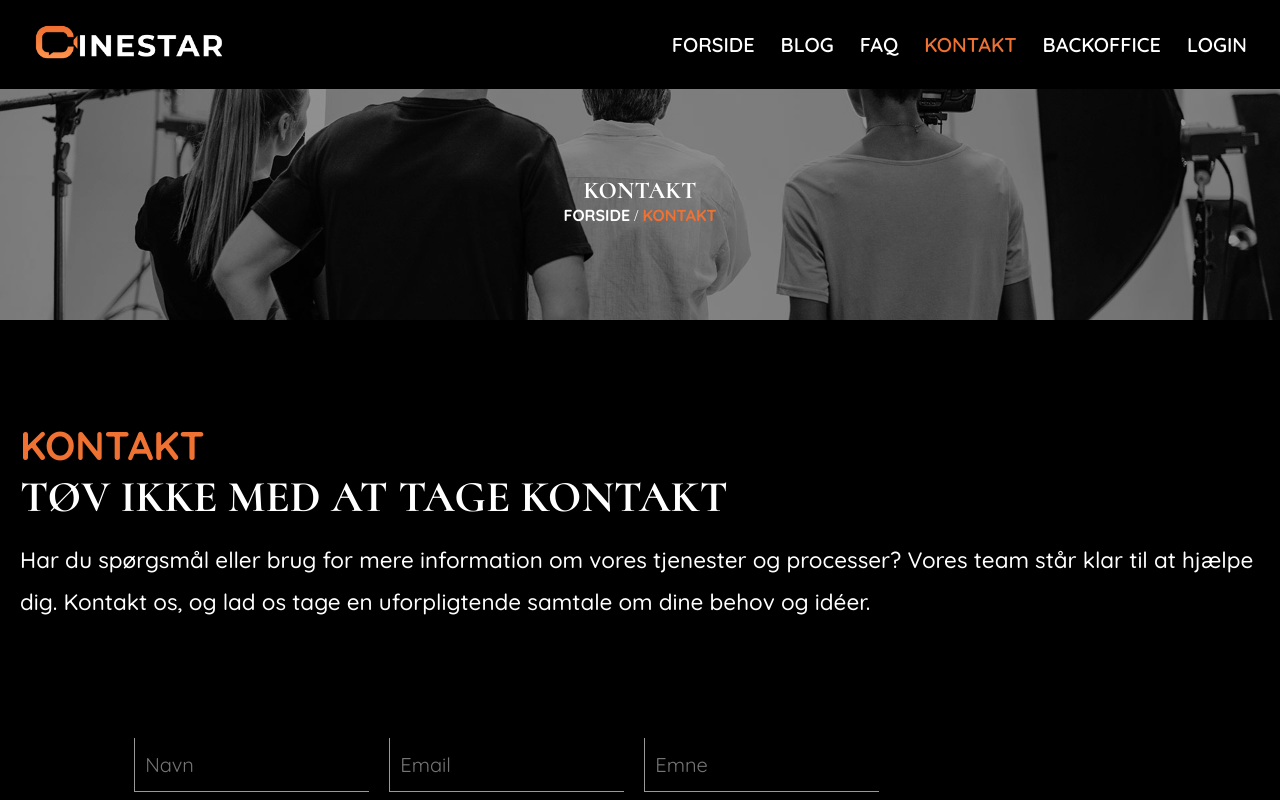
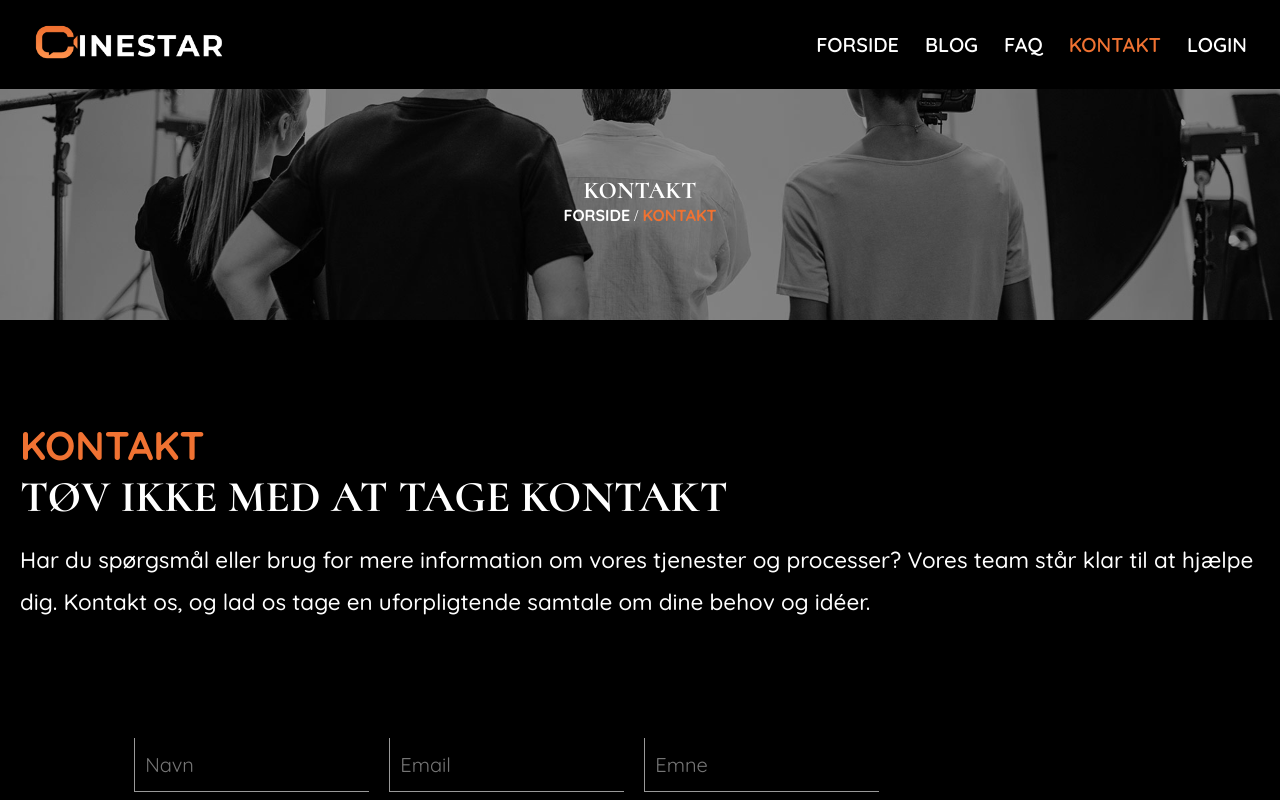
Before and after one commit to TGudik/cinestar, a React (Vite) app: page /kontakt in a window 1280 px wide. Shown: the top 800 px of the page. Built offline with nearby package versions, Linux system fonts and the light colour scheme; no server answers.

Commit message:
viser kun backoffice link hvis admin er logget ind

```diff
--- a/src/components/siteComponents/navigation/Navigation.jsx
+++ b/src/components/siteComponents/navigation/Navigation.jsx
@@ -8,6 +8,7 @@ export default function Navigation() {
   const [isOpen, setOpen] = useState(false);
 
   const { user, logout } = useAuth();
+  console.log(user)
 
   return (
     <div className={styles.navContainer}>
@@ -60,14 +61,14 @@ export default function Navigation() {
           >
             KONTAKT
           </NavLink>
-          <NavLink
+          { user?.role === "admin" && <NavLink
             className={({ isActive }) =>
               `${styles.navLink} ${isActive && styles.active}`
             }
             to="/backoffice"
           >
             BACKOFFICE
-          </NavLink>
+          </NavLink>}
           {user ? (
             <NavLink className={styles.navLink} onClick={logout}>
               LOG UD
```
